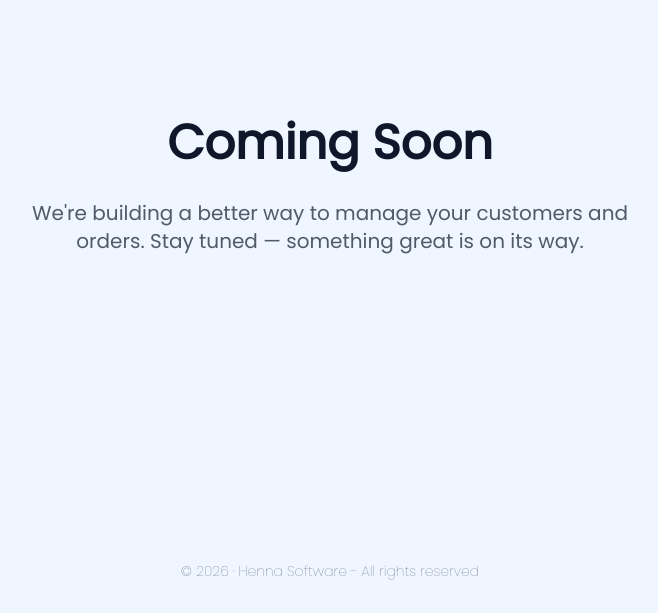
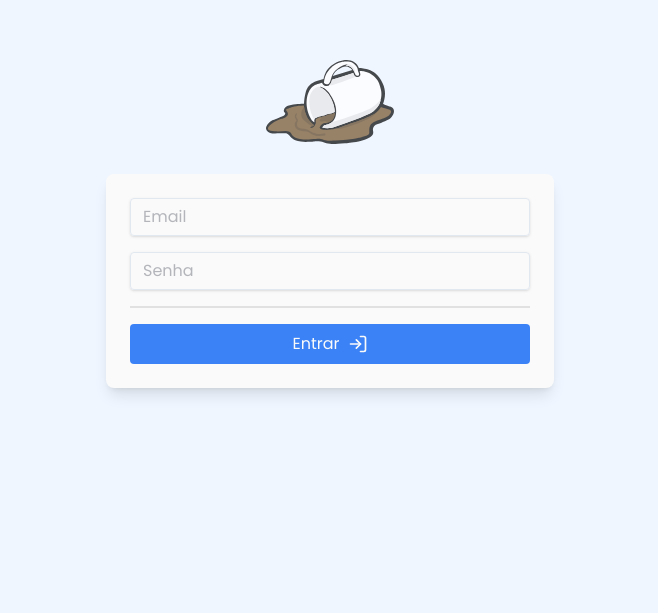
Before and after one commit to hennasoftware/hs-system, a React (Vite) app: page / in a window 1280 px wide. Shown: the part 187-800 px from the top of the page, without its empty margins (310-968 px from the left). Built offline with nearby package versions, Linux system fonts and the light colour scheme.

Commit message:
feat: replace coming soon page with AuthPage as main app entry

```diff
--- a/src/app/App.tsx
+++ b/src/app/App.tsx
@@ -1,25 +1,5 @@
-import { useEffect } from "react";
+import { AuthPage } from "./modules/auth/pages";
 
 export default function App() {
-  useEffect(() => {
-    document.title = "HS System | Coming Soon";
-  }, []);
-
-  return (
-    <main className="bg-background flex min-h-screen flex-col items-center justify-center text-center">
-      <div className="container mx-auto flex min-h-screen max-w-2xl flex-col justify-center px-4">
-        <div className="flex flex-1 flex-col items-center justify-center gap-8">
-          <h1 className="text-foreground text-5xl font-bold">Coming Soon</h1>
-
-          <p className="text-foreground/70 text-xl">
-            We're building a better way to manage your customers and orders. Stay tuned — something great is on its way.
-          </p>
-        </div>
-
-        <p className="text-foreground/70 mb-8 text-sm font-light">
-          © {new Date().getFullYear()} · Henna Software - All rights reserved
-        </p>
-      </div>
-    </main>
-  );
+  return <AuthPage />;
 }
```
